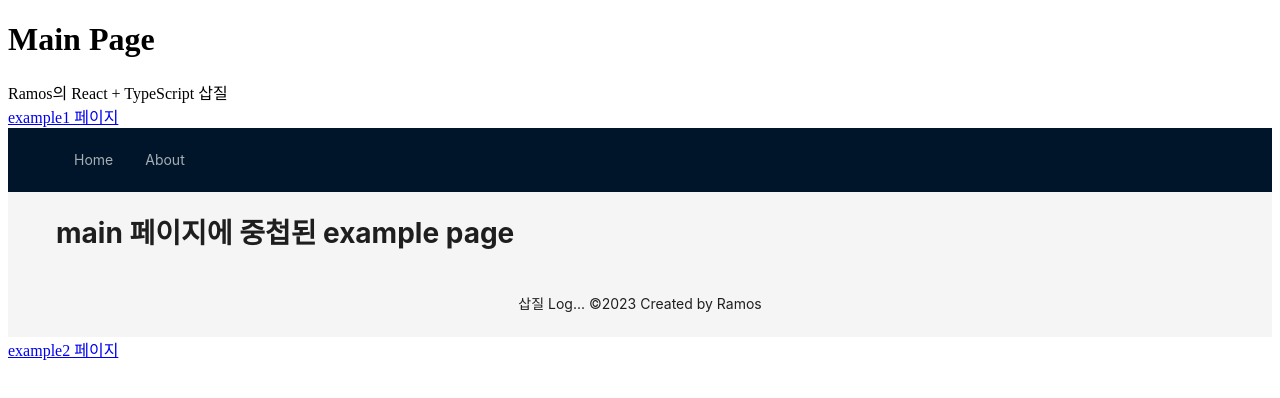
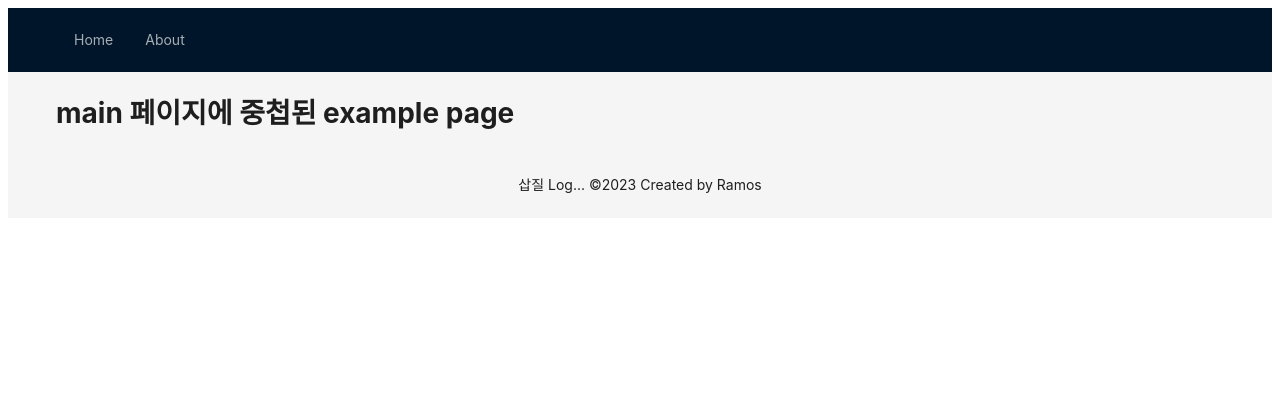
Before and after one commit to alanhakhyeonsong/what-is-hooront, a React (Vite) app: page / in a window 1280 px wide. Shown: the top 398 px of the page. Built offline with nearby package versions, Linux system fonts and the light colour scheme.

Commit message:
Refactor: App.tsx 내에 Outlet 외 모두 제거

```diff
--- a/src/App.tsx
+++ b/src/App.tsx
@@ -1,18 +1,10 @@
-import { Link,Outlet } from 'react-router-dom';
+import { Outlet } from 'react-router-dom';
 
 function App() {
 
   return (
     <>
-      <h1>Main Page</h1>
-      <div>Ramos의 React + TypeScript 삽질</div>
-      <div>
-        <Link to='/example1'>example1 페이지</Link>
-      </div>
       <Outlet />
-      <div>
-        <Link to='/example2'>example2 페이지</Link>
-      </div>
     </>
   )
 }
```
